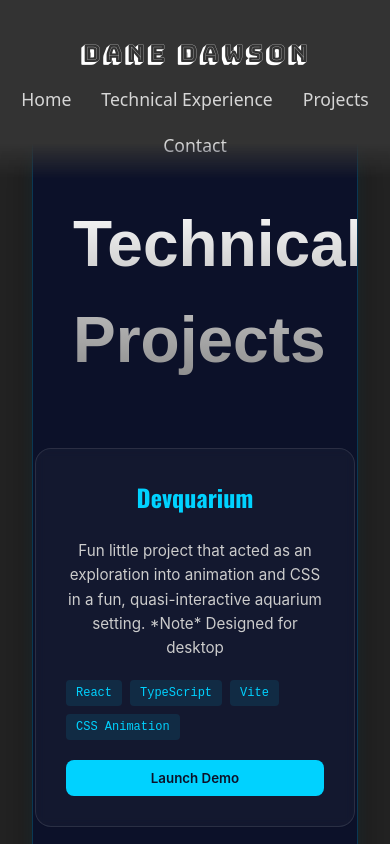
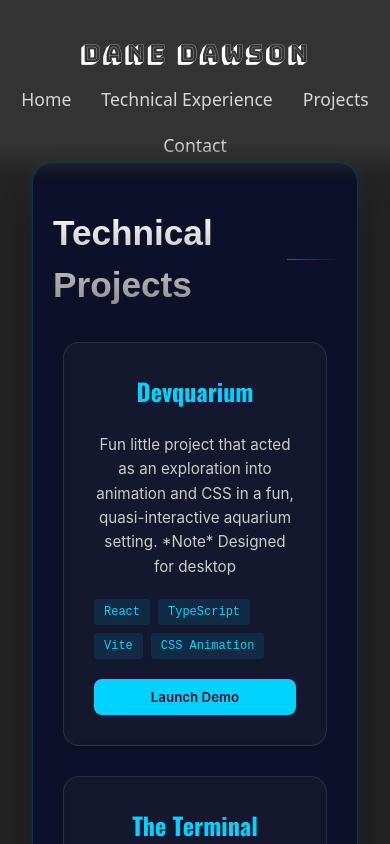
Before and after one commit to Dane-Dawson/dane-dawson.github.io, a React (Vite) app: page /projects in a window 390 px wide. Shown: the top 844 px of the page. Built offline with nearby package versions, Linux system fonts and the light colour scheme.

Commit message:
fixed mobile responsiveness

```diff
--- a/src/components/pages/about/About.css
+++ b/src/components/pages/about/About.css
@@ -107,7 +107,7 @@
     margin-bottom: 15px;
   }
 
-  @media (max-width: 768px) {
+  @media (max-width: 900px) {
     .work-container {
       flex-direction: column;
     }
--- a/src/components/pages/contact/Contact.css
+++ b/src/components/pages/contact/Contact.css
@@ -72,6 +72,9 @@
     background: rgba(255, 255, 255, 0.05);
     border-radius: 12px;
     transition: transform 0.2s ease;
+    width: 100%;
+    overflow: hidden; /* Prevents child content from breaking the card */
+    box-sizing: border-box;
   }
 
   .contact-item:hover {
@@ -102,6 +105,9 @@
     color: #ffffff;
     text-decoration: none;
     transition: color 0.2s ease;
+    word-break: break-all; /* Forces long emails/URLs to wrap */
+    white-space: normal;
+    max-width: 100%;
   }
 
   .contact-value:hover {
@@ -124,10 +130,30 @@
 
   /* Mobile Responsiveness */
   @media (max-width: 480px) {
+    .contact-page {
+      margin-top: 70px;
+      padding: 20px 10px; /* Reduce outer page padding */
+    }
+
     .contact-card {
-      padding: 30px 20px;
+      padding: 30px 15px; /* Reduce internal card padding */
     }
+
     .contact-title {
       font-size: 2rem;
+      letter-spacing: 4px; /* Tighten spacing so it fits on one line */
+    }
+
+    .contact-item {
+      gap: 12px; /* Reduce gap between icon and text */
+      padding: 12px;
+    }
+
+    .contact-icon {
+      font-size: 1.2rem; /* Shrink icons slightly */
+    }
+
+    .contact-value {
+      font-size: 0.95rem; /* Shrink text slightly for mobile */
     }
   }
--- a/src/components/pages/home/Home.css
+++ b/src/components/pages/home/Home.css
@@ -1,3 +1,7 @@
+* {
+  box-sizing: border-box;
+}
+
 .home-main-div {font-family: 'Inter', sans-serif; /* Using the readable font we discussed */
   position: relative;
   display: flex;
@@ -197,8 +201,7 @@
     display: inline;
   }
   .home-main-div {
-    width: 90vw; /* Give more room on small screens */
-    margin-top: 10px;
+    margin-top: 70px;
     padding: 10px;
   }
 
@@ -209,8 +212,10 @@
   }
 
   .developer-info {
-    font-size: 24px;
-    text-align: center;
+    left: 0; /* Reset positioning */
+    width: 100%;
+    display: flex;
+    justify-content: center;
   }
 
   /* CRITICAL: Stack the image and text vertically */
--- a/src/components/pages/projects/Projects.css
+++ b/src/components/pages/projects/Projects.css
@@ -36,7 +36,9 @@
   /* The Line that extends to the edge */
   .projects-header::after {
     content: "";
-    flex: 1; /* Fills the remaining space to the right */
+    flex: 1;
+    /* Give the line a base width so it never disappears */
+    min-width: 50px;
     height: 1px;
     background: linear-gradient(to right, #00d2ff, transparent);
     opacity: 0.5;
@@ -144,3 +146,29 @@
   .btn-secondary:hover {
     border-color: white;
   }
+
+  @media (max-width: 900px) {
+
+    .projects-page{
+      margin-top: 70px;
+    }
+
+    .projects-header {
+      font-size: 2.2rem; /* Scale down from 4rem */
+      margin-bottom: 30px;
+      gap: 15px; /* Tighten the gap for smaller screens */
+      flex-wrap: nowrap; /* Keep the line and text on one line if possible */
+    }
+
+    /* Ensure the container itself doesn't exceed the viewport */
+    .projects-page {
+      padding: 20px; /* Reducing desktop's 40px padding */
+      width: 100%;
+    }
+
+    .projects-grid {
+      /* Adjust grid to prevent cards from being wider than the screen */
+      grid-template-columns: 1fr;
+      padding: 0 10px;
+    }
+  }
```
